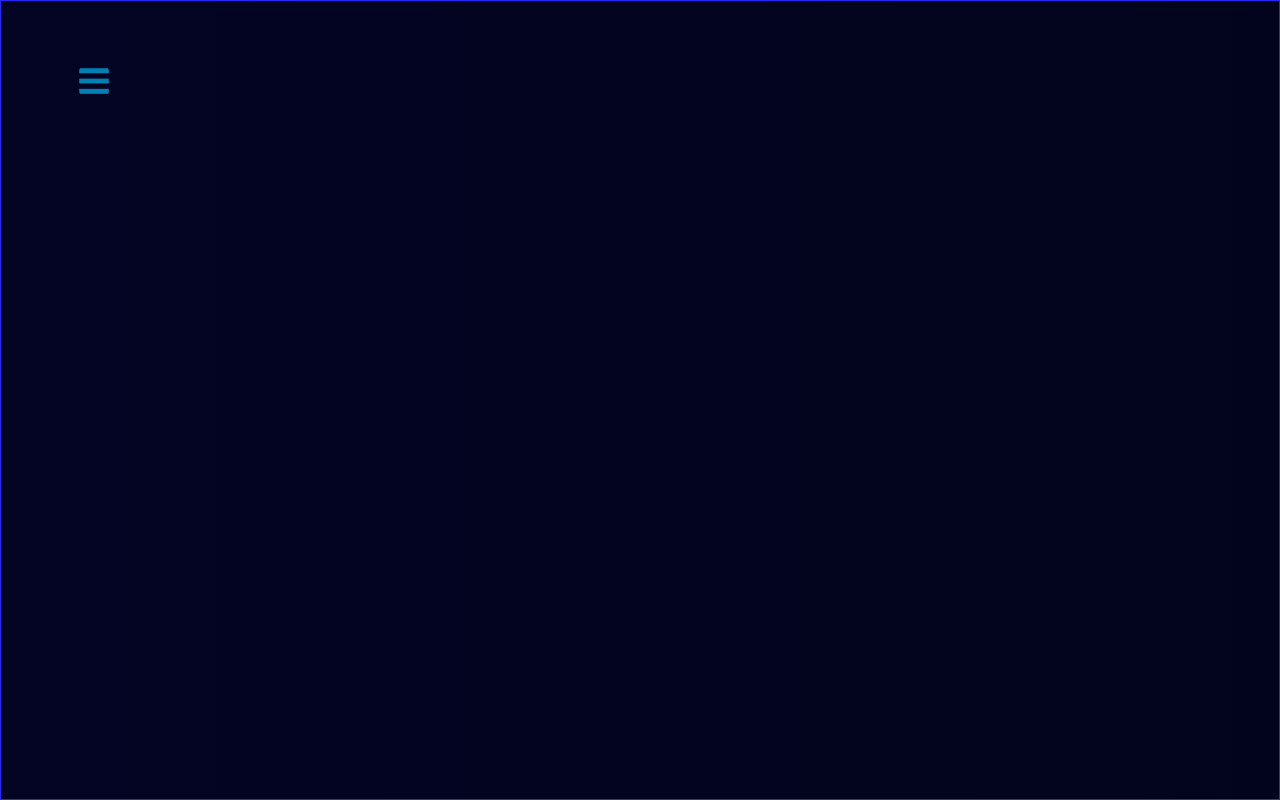
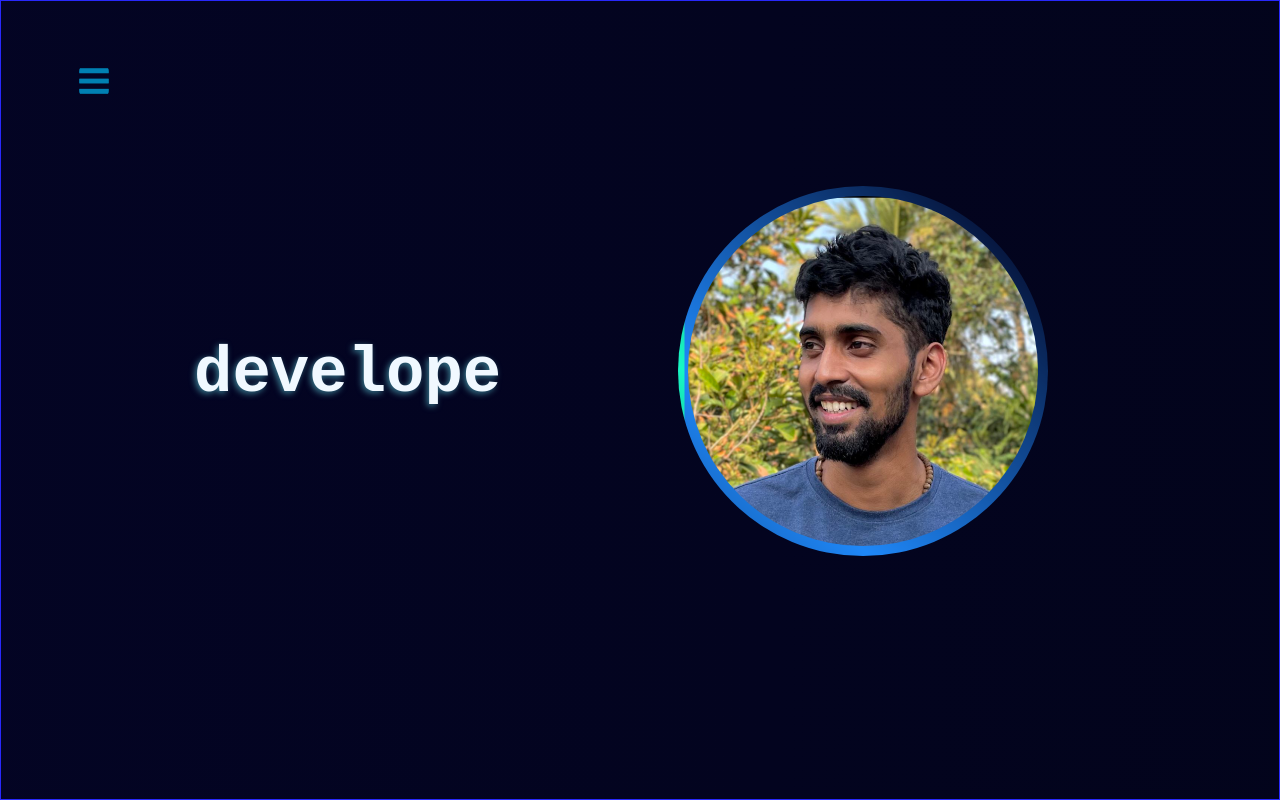
Before and after one commit to roshnjames/portfolio, a React (Create React App) app: page / in a window 1280 px wide. Before the commit this address had no page. Built offline with nearby package versions, Linux system fonts and the light colour scheme.

Commit message:
edited homepage path

```diff
--- a/src/App.js
+++ b/src/App.js
@@ -60,7 +60,7 @@ function App() {
     {sidebar && <Sidebar />}
 
       <Routes>
-          <Route path='/portfolio' element={<Homepage />} />
+          <Route path='/' element={<Homepage />} />
           <Route path='/about' element={<About />} />
           <Route path='/exp' element={<Experience />} />
           <Route path='/edu' element={<Education />} />
--- a/src/Sidebar/Sidebar.jsx
+++ b/src/Sidebar/Sidebar.jsx
@@ -14,7 +14,7 @@ const Sidebar = () => {
 
          <nav>
             <ul>
-            {(loc !== '/portfolio') && <li><NavLink to='/portfolio'>home</NavLink></li>}
+            {(loc !== '/') && <li><NavLink to='/'>home</NavLink></li>}
             {loc !== '/about' && <li><NavLink to='/about'>about</NavLink></li>}
             {loc !== '/exp' && <li><NavLink to='/exp'>exp</NavLink></li>}
             {loc !== '/edu' && <li><NavLink to='/edu'>edu</NavLink></li>}
```
